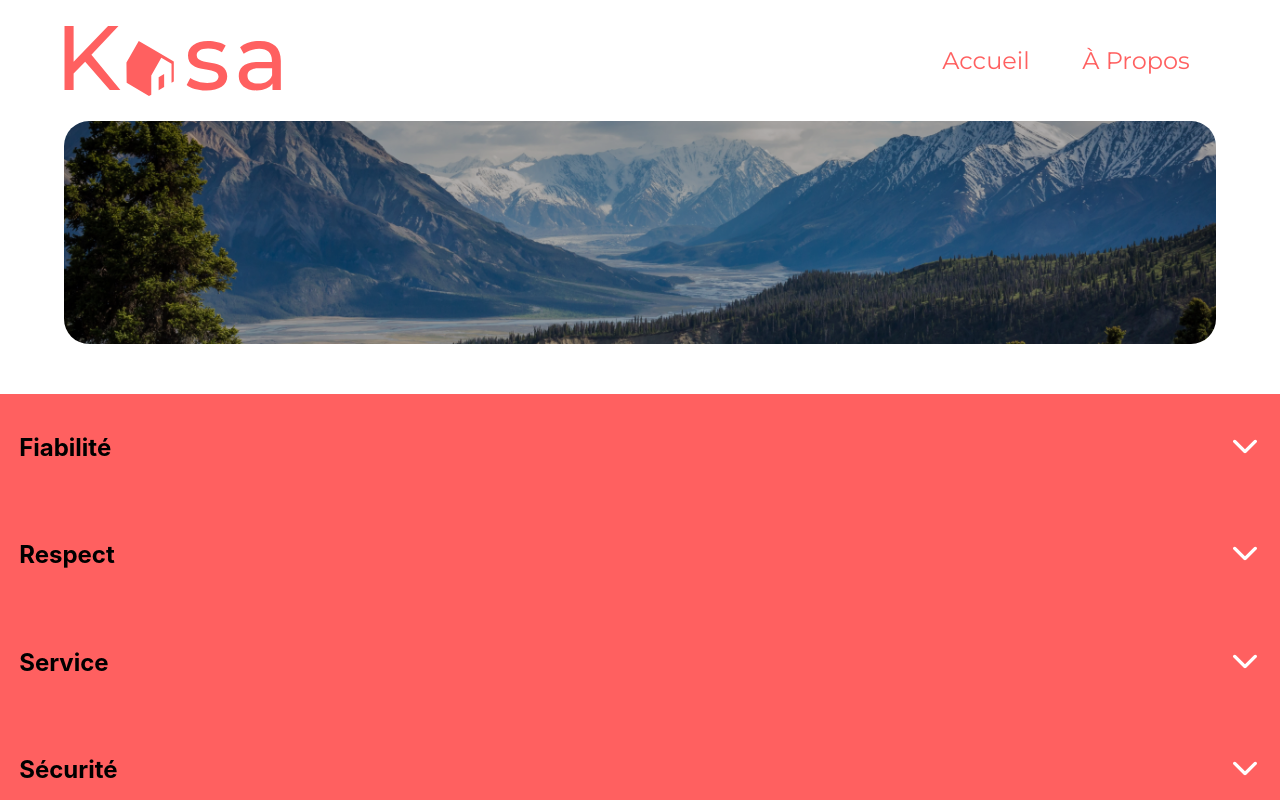
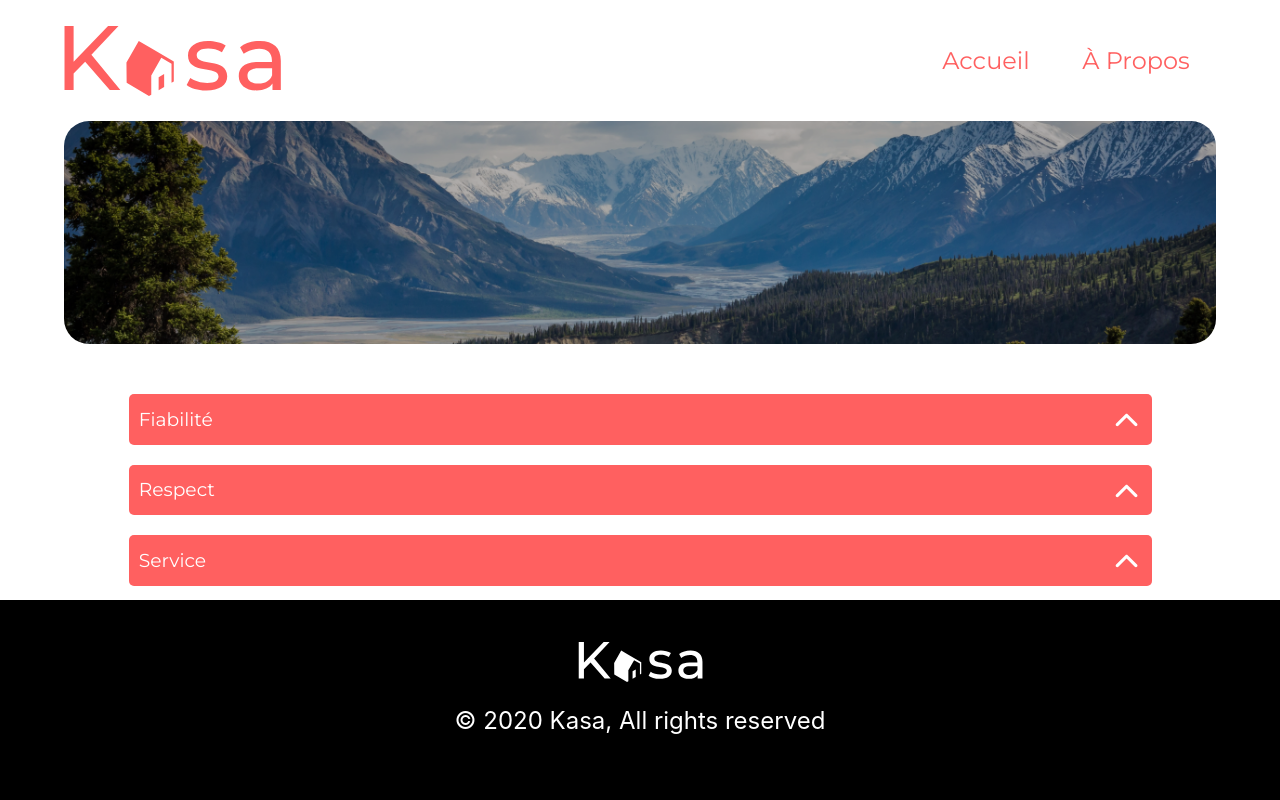
Before and after one commit to mmarichy/kasa, a React (Create React App) app: page /About in a window 1280 px wide. Shown: the top 800 px of the page. Built offline with nearby package versions, Linux system fonts and the light colour scheme.

Commit message:
Fix About CSS

```diff
--- a/src/about.json
+++ b/src/about.json
@@ -1,18 +1,22 @@
 [
   {
+    "id": "Fiabilité",
     "title": "Fiabilité",
-    "text": "Les annonces postées sur Kasa garantissent une fiabilité totale. Les photos sont conformes aux logements, et toutes les informations sont régulièrement vérifiées par nos équipes."
+    "description": "Les annonces postées sur Kasa garantissent une fiabilité totale. Les photos sont conformes aux logements, et toutes les informations sont régulièrement vérifiées par nos équipes."
   },
   {
+    "id": "Respect",
     "title": "Respect",
-    "text": "La bienveillance fait partie des valeurs fondatrices de Kasa. Tout comportement discriminatoire ou de perturbation du voisinage entraînera une exclusion de notre plateforme."
+    "description": "La bienveillance fait partie des valeurs fondatrices de Kasa. Tout comportement discriminatoire ou de perturbation du voisinage entraînera une exclusion de notre plateforme."
   },
   {
+    "id": "Service",
     "title": "Service",
-    "text": "Nos équipes se tiennent à votre disposition pour vous fournir une expérience parfaite. N'hésitez pas à nous contacter si vous avez la moindre question."
+    "description": "Nos équipes se tiennent à votre disposition pour vous fournir une expérience parfaite. N'hésitez pas à nous contacter si vous avez la moindre question."
   },
   {
+    "id": "Sécurité",
     "title": "Sécurité",
-    "text": "La sécurité est la priorité de Kasa. Aussi bien pour nos hôtes que pour les voyageurs, chaque logement correspond aux critères de sécurité établis par nos services. En laissant une note aussi bien à l'hôte qu'au locataire, cela permet à nos équipes de vérifier que les standards sont bien respectés. Nous organisons également des ateliers sur la sécurité domestique pour nos hôtes."
+    "description": "La sécurité est la priorité de Kasa. Aussi bien pour nos hôtes que pour les voyageurs, chaque logement correspond aux critères de sécurité établis par nos services. En laissant une note aussi bien à l'hôte qu'au locataire, cela permet à nos équipes de vérifier que les standards sont bien respectés. Nous organisons également des ateliers sur la sécurité domestique pour nos hôtes."
   }
 ]
--- a/src/components/Collapse/Collapse.jsx
+++ b/src/components/Collapse/Collapse.jsx
@@ -2,28 +2,25 @@
 import Arrow from '../../assets/arrow.svg'
 
 function Collapse(data) {
-  const [isCollapse, setIsCollapse] = useState(true)
-  function toggleCollapse() {
-    setIsCollapse(!isCollapse)
-    console.log(isCollapse)
+  const [isCollapsed, setIsCollapsed] = useState(true)
+  function toggleCollapsed() {
+    setIsCollapsed(!isCollapsed)
   }
 
   return (
-    <div onClick={toggleCollapse}>
+    <div onClick={toggleCollapsed} className="collapse">
       <div className="infoCollapse">
-        <h2>{data.title}</h2>
+        <h3>{data.title}</h3>
         <img
-          className={isCollapse ? 'arrow' : 'arrow rotated'}
           src={Arrow}
-          alt={isCollapse ? 'Flèche vers le bas' : 'Flèche vers le haut'}
+          className={isCollapsed ? 'arrow ' : 'arrow arrow_rotated'}
+          alt="flèches"
         />
       </div>
 
-      {!isCollapse && (
-        <div>
-          {data.text.map((item, id) => (
-            <p key={id}>{item.text}</p>
-          ))}
+      {!isCollapsed && (
+        <div className="animated">
+          <p>{data.description}</p>
         </div>
       )}
     </div>
--- a/src/components/Collapse/Collapse.scss
+++ b/src/components/Collapse/Collapse.scss
@@ -1,9 +1,52 @@
+.collapse {
+  width: 100%;
+  border-radius: 5px;
+  margin-bottom: 20px;
+  background-color: #f7f7f7;
+  cursor: pointer;
+
+  div {
+    width: 100%;
+    border-radius: 5px;
+  }
+
+  p {
+    padding: 20px;
+    margin: 0;
+    color: $mainColor;
+    font-family: $montserrat;
+  }
+
+  .animated {
+    opacity: 1;
+    transition: height 0.4s ease-in-out, opacity 0.4s 0.4s ease-in-out;
+  }
+
   .infoCollapse {
+    // height: 55px;
     background-color: $mainColor;
     display: flex;
     justify-content: space-between;
     flex-wrap: wrap;
     align-items: center;
-  padding: 1.5%;
+    padding: 1%;
     box-sizing: border-box;
   }
+
+  h3 {
+    font-family: $montserrat;
+    font-weight: 500;
+    color: white;
+    margin: 0;
+  }
+
+  .arrow {
+    height: 30px;
+    rotate: 180deg;
+    transition: 0.5s transform ease;
+
+    &_rotated {
+      transform: rotate(-180deg);
+    }
+  }
+}
--- a/src/components/Footer/Footer.scss
+++ b/src/components/Footer/Footer.scss
@@ -1,5 +1,5 @@
 .footer {
-  position: relative;
+  position: absolute;
   bottom: 0;
   background-color: black;
   height: 200px;
--- a/src/main.scss
+++ b/src/main.scss
@@ -7,6 +7,10 @@
 @import './components/Gallery/Gallery.scss';
 @import './components/Card/Card.scss';
 @import './components/Collapse/Collapse.scss';
+
+//Pages
+@import './pages/About/About.scss';
+@import './pages/Error/Error.scss';
 
 //Base
 body {
--- a/src/pages/About/About.jsx
+++ b/src/pages/About/About.jsx
@@ -1,20 +1,20 @@
+import * as React from 'react'
+import BannerImg from '../../assets/about_banner.png'
 import Banner from '../../components/Banner/Banner'
-import BannerImg from '../../assets/about_banner.png'
-import './About.scss'
+import about from '../../about.json'
 import Collapse from '../../components/Collapse/Collapse'
-import aboutData from '../../about.json'
 
-function About() {
+export default function About() {
   return (
     <div>
       <div>
-        <Banner src={BannerImg} alt="Photo de montagne" />
-        {aboutData.map((about, id) => (
-          <Collapse key={id} title={about.title} text={about.text} />
-        ))}
+        <Banner src={BannerImg} alt="Photo de paysage de montagnes" />
       </div>
+      {about.map((data, index) => (
+        <div className="collapseList" key={index}>
+          <Collapse title={data.title} description={data.description} />
+        </div>
+      ))}
     </div>
   )
 }
-
-export default About
--- a/src/pages/About/About.scss
+++ b/src/pages/About/About.scss
@@ -1,3 +1,11 @@
-.titre11{
-    color: cyan;
+.collapseList {
+  max-width: 1023px;
+  margin: auto;
+
+  @media screen and (max-width: 900px) {
+    width: 580px;
+  }
+  @media screen and (max-width: 500px) {
+    width: 335px;
+  }
 }
```
Lines whose indentation alone changed are shown as unchanged.
